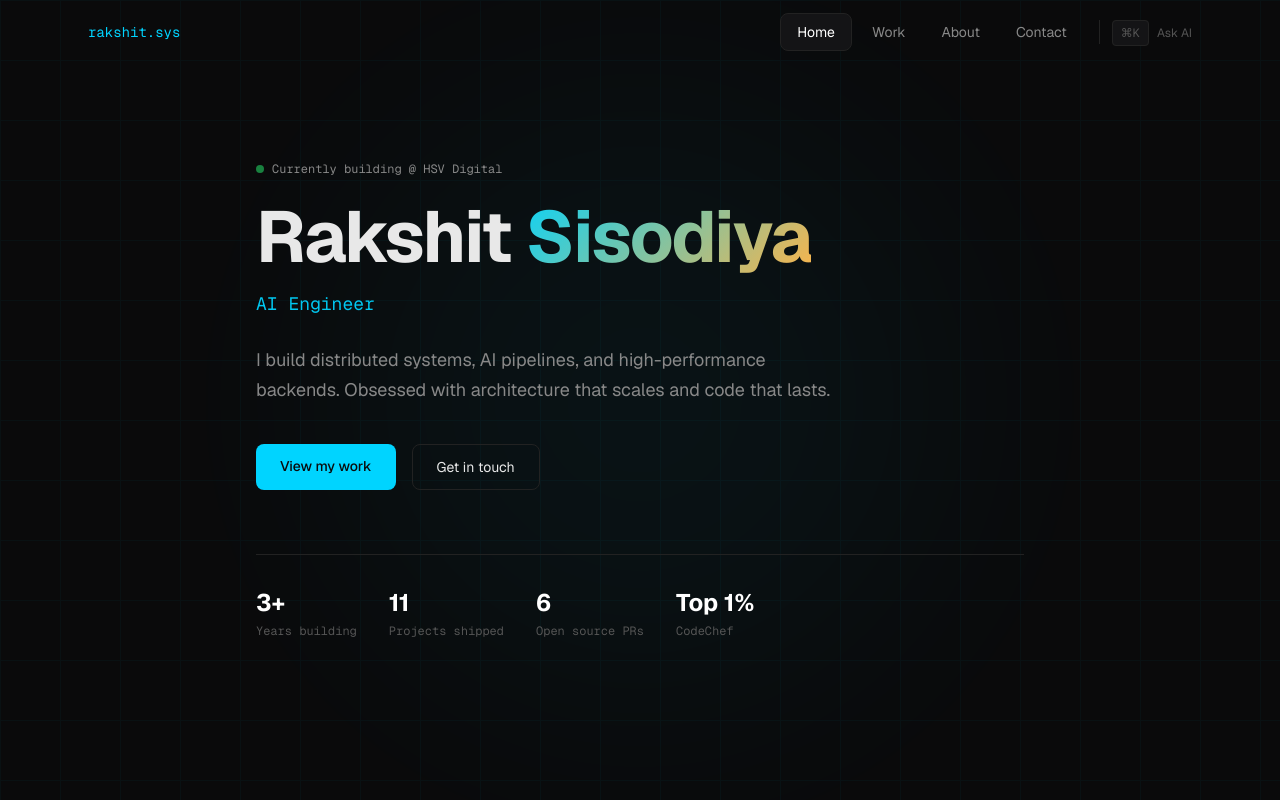
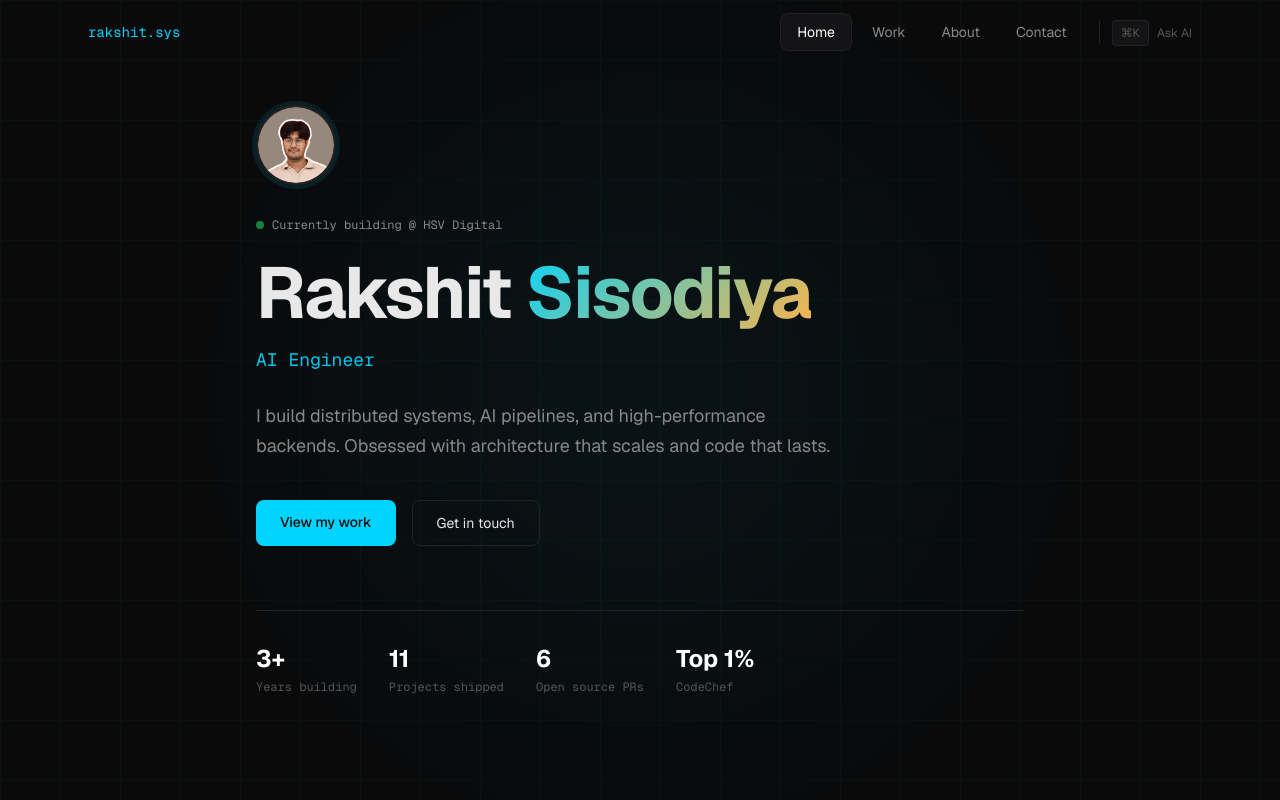
Before and after one commit to Rakshit-gen/rakshit_portfolio, a Next.js app: page / in a window 1280 px wide. Shown: the top 800 px of the page. Built offline with nearby package versions, Linux system fonts and the light colour scheme.

Commit message:
added pic

```diff
--- a/src/app/about/page.tsx
+++ b/src/app/about/page.tsx
@@ -1,4 +1,5 @@
 import dynamic from "next/dynamic";
+import Image from "next/image";
 import type { Metadata } from "next";
 
 const ExperienceTimeline = dynamic(() => import("@/components/experience/experience-timeline").then((m) => m.ExperienceTimeline));
@@ -15,7 +16,11 @@ export default function AboutPage() {
   return (
     <div className="pt-24 pb-16">
       <div className="max-w-6xl mx-auto px-6">
-        <div className="mb-20">
+        <div className="mb-20 flex flex-col md:flex-row gap-10 items-start">
+          <div className="relative w-28 h-28 md:w-36 md:h-36 rounded-2xl overflow-hidden border-2 border-[var(--color-border)] ring-4 ring-[var(--color-accent)]/10 shrink-0">
+            <Image src="/picofme.png" alt="Rakshit Sisodiya" fill className="object-cover" priority />
+          </div>
+          <div>
           <p className="text-xs font-mono text-[var(--color-accent)] mb-2">// about</p>
           <h1 className="text-4xl md:text-5xl font-bold mb-6">About Me</h1>
           <div className="max-w-2xl space-y-4 text-[var(--color-text-dim)] leading-relaxed">
@@ -35,6 +40,7 @@ export default function AboutPage() {
               in algorithmic programming (LeetCode Top 6.5%, CodeChef Top 1%).
             </p>
           </div>
+          </div>
         </div>
 
         <ExperienceTimeline />
--- a/src/components/hero/hero.tsx
+++ b/src/components/hero/hero.tsx
@@ -2,6 +2,7 @@
 
 import { useState, useEffect, useCallback } from "react";
 import { motion, AnimatePresence } from "framer-motion";
+import Image from "next/image";
 import Link from "next/link";
 
 const bootLines = [
@@ -93,6 +94,19 @@ export function Hero() {
               animate={{ opacity: 1, y: 0 }}
               transition={{ duration: 0.6, ease: "easeOut" }}
             >
+              {/* Profile image */}
+              <div className="mb-8">
+                <div className="relative w-20 h-20 rounded-full overflow-hidden border-2 border-[var(--color-border)] ring-4 ring-[var(--color-accent)]/10">
+                  <Image
+                    src="/picofme.png"
+                    alt="Rakshit Sisodiya"
+                    fill
+                    className="object-cover"
+                    priority
+                  />
+                </div>
+              </div>
+
               {/* Status badge */}
               <div className="flex items-center gap-2 mb-6">
                 <span className="w-2 h-2 rounded-full bg-[var(--color-success)] animate-pulse" />
```
Also changed, not shown: public/picofme.png (added).
